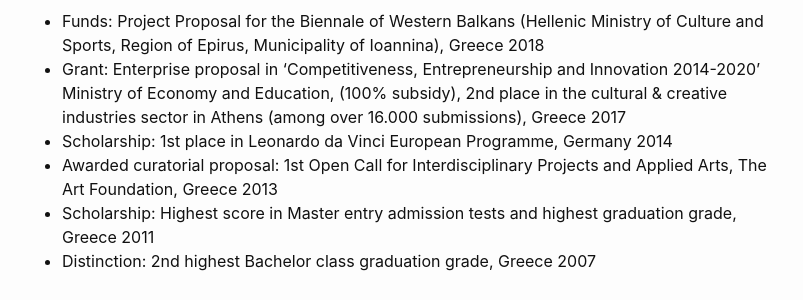
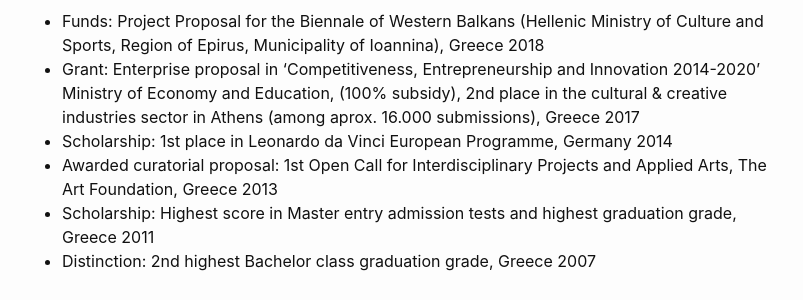
Before and after one commit to mziku/mziku.github.io, a Jekyll site: the page built from education.md, in a window 1280 px wide and 900 px high, scrolled down 1178 px. Shown: the part 201-501 px from the top of the window, without its empty margins (238-1041 px from the left). Built offline with Jekyll 4.4.1, drawn with Linux system fonts in a browser that asks for light colours.

Commit message:
Update education.md

```diff
--- a/education.md
+++ b/education.md
@@ -58,7 +58,7 @@
 <br/>
 
 - Funds: Project Proposal for the Biennale of Western Balkans (Hellenic Ministry of Culture and Sports, Region of Epirus, Municipality of Ioannina), Greece 2018
-- Grant: Enterprise proposal in 'Competitiveness, Entrepreneurship and Innovation 2014-2020' Ministry of Economy and 	Education, (100% subsidy), 2nd place in the cultural & creative industries sector in Athens (among over 16.000 	submissions), Greece 2017
+- Grant: Enterprise proposal in 'Competitiveness, Entrepreneurship and Innovation 2014-2020' Ministry of Economy and 	Education, (100% subsidy), 2nd place in the cultural & creative industries sector in Athens (among aprox. 16.000 	submissions), Greece 2017
 - Scholarship: 1st place in Leonardo da Vinci European Programme, Germany 2014
 - Awarded curatorial proposal: 1st Open Call for Interdisciplinary Projects and Applied Arts, The Art Foundation, Greece 2013
 - Scholarship: Highest score in Master entry admission tests and highest graduation grade, Greece 2011
```
